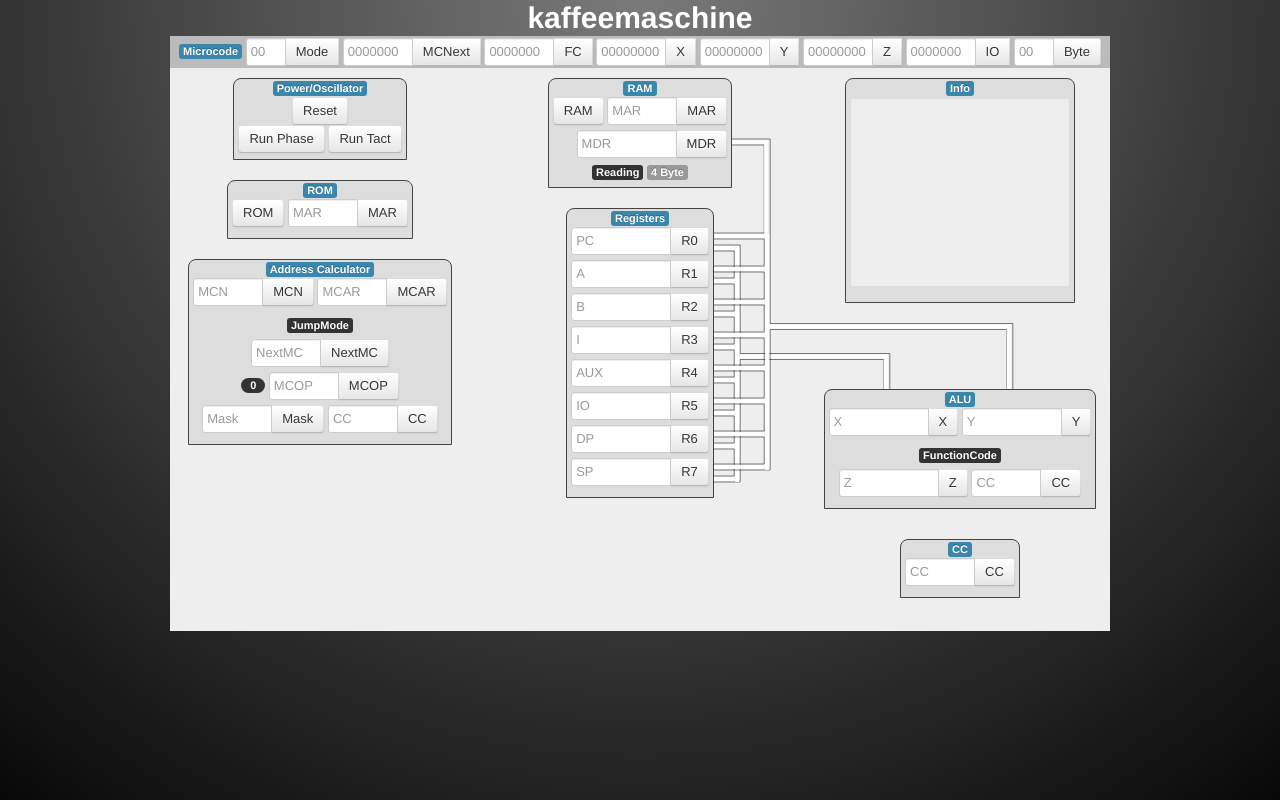
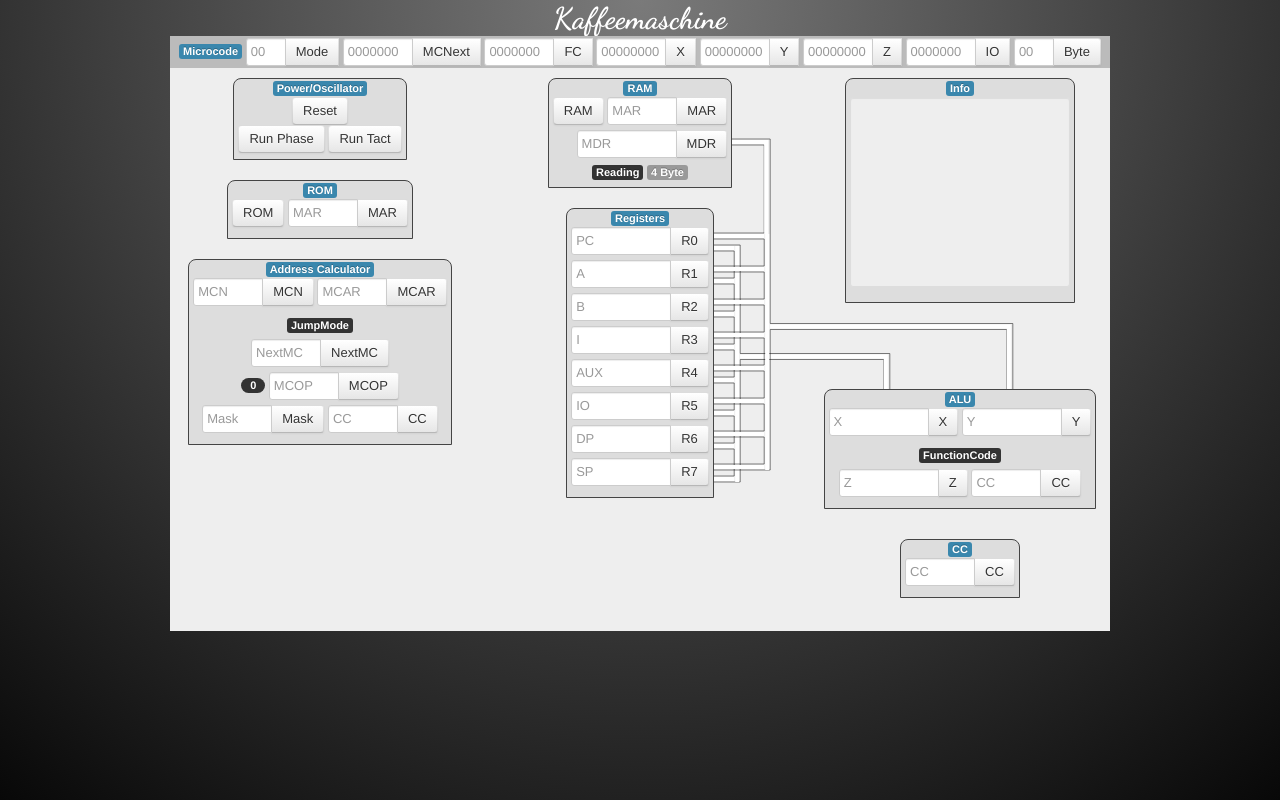
Before and after one commit to kaffeemaschine/kaffeemaschine, a plain HTML site: page index.html in a window 1280 px wide. Drawn offline with Linux system fonts and the light colour scheme; a script that the page names is missing.

Commit message:
use a fancy font for the header

```diff
--- a/index.html
+++ b/index.html
@@ -18,13 +18,16 @@
 
     <!-- Le fav and touch icons -->
     <link rel="shortcut icon" href="../assets/ico/favicon.ico">
+
+    <!-- fancy fonts -->
+    <link href='http://fonts.googleapis.com/css?family=Dancing+Script:700' rel='stylesheet' type='text/css'>
   </head>
 
   <body style="height: 100%">
     <div class="container" style="text-align: center;">
       <div class="row">
 	<div class="span12">
-	<h1 style="color: white">kaffeemaschine</h1>
+	<h1 style="color: white; font-family:'Dancing Script',cursive;">Kaffeemaschine</h1>
 	</div>
       </div>
       <div class="row">
```
